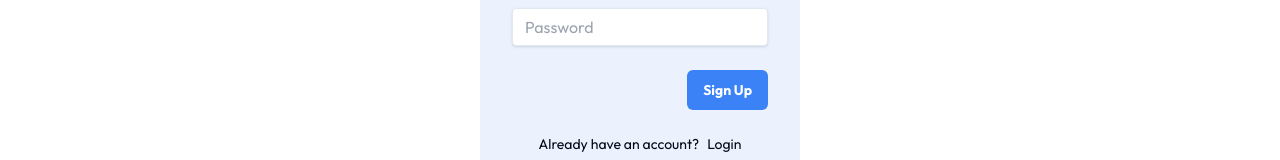
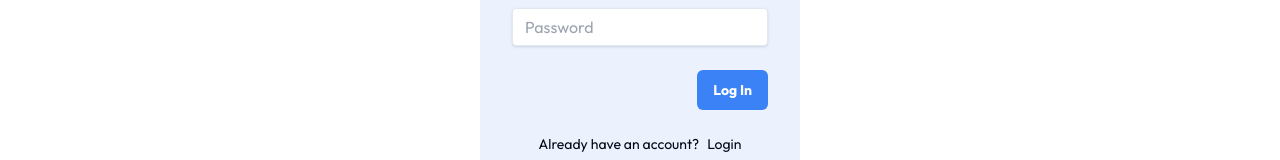
Before and after one commit to OpiniIsaac/kisofresh-frontEnd, a Next.js app: page /sign-up in a window 1280 px wide. Shown: the part 362-522 px from the top of the page. Built offline with nearby package versions, Linux system fonts and the light colour scheme; a web font is replaced by a local one.

Commit message:
added loading state for the log in

```diff
--- a/app/(auth)/sign-up/page.tsx
+++ b/app/(auth)/sign-up/page.tsx
@@ -25,6 +25,8 @@ export default function page() {
       router.push('onboarding');
     } catch (e) {
       console.error(e);
+    } finally {
+      setLoading(false);
     }
   };
 
@@ -68,7 +70,9 @@ export default function page() {
             />
           </div>
           <div className="flex items-center justify-end">
-            <Button onClick={handleSignup}>Sign Up</Button>
+          <Button onClick={handleSignup} disabled={loading}>
+              {loading ? "Logging In..." : "Log In"}
+            </Button>
           </div>
           <div className="flex justify-center pt-6 text-sm">
             Already have an account?
```
